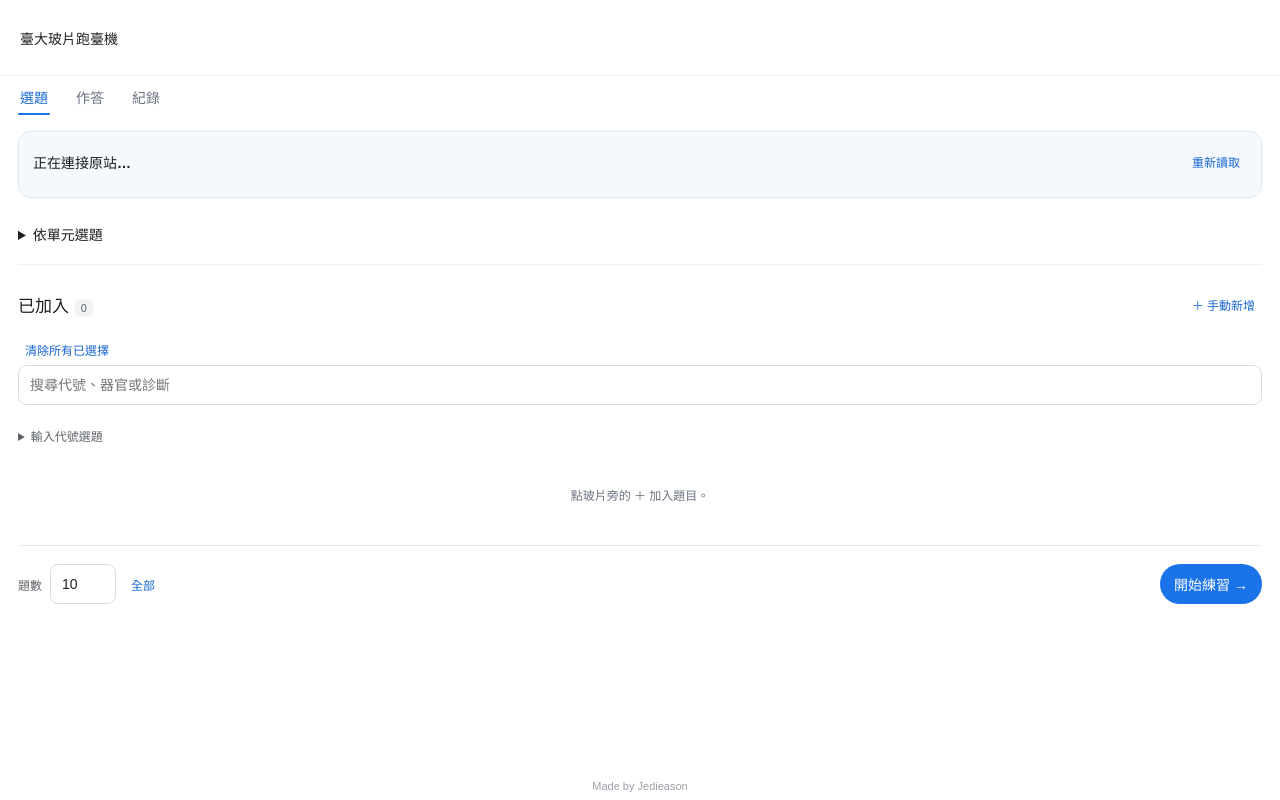
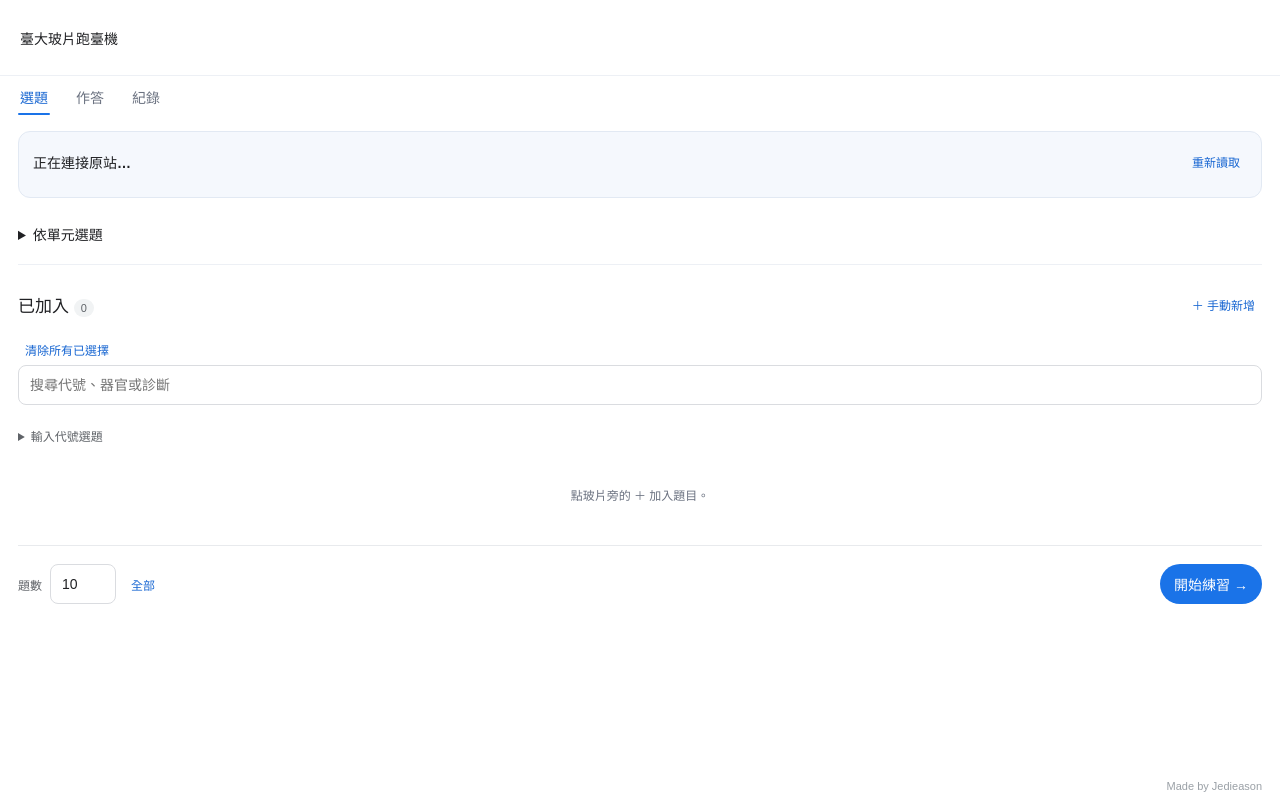
Before and after one commit to jedieason/micro, a browser extension: page extension/pages/index.html in a window 1280 px wide. Drawn offline with Linux system fonts and the light colour scheme.

Commit message:
style: align footer to the right with compact padding

```diff
--- a/extension/pages/style.css
+++ b/extension/pages/style.css
@@ -14,7 +14,7 @@ nav .tab.active::after{content:"";position:absolute;left:0;right:0;bottom:0;heig
 #allQuestions[aria-pressed=true]{background:#e8f0fe;color:#1967d2}
 
 #selectionSummary{margin:0 0 8px;font-size:12px;color:#6b7280}
-footer{flex-shrink:0;text-align:center;color:#9aa0a6;font-size:11px;padding:4px 18px 8px;user-select:none;background:#fff}
+footer{flex-shrink:0;text-align:right;color:#9aa0a6;font-size:11px;padding:4px 18px 8px;user-select:none;background:#fff}
 footer a{color:#9aa0a6;text-decoration:none;font-weight:500}
 footer a:hover{text-decoration:underline;color:#1a73e8}
 
```
